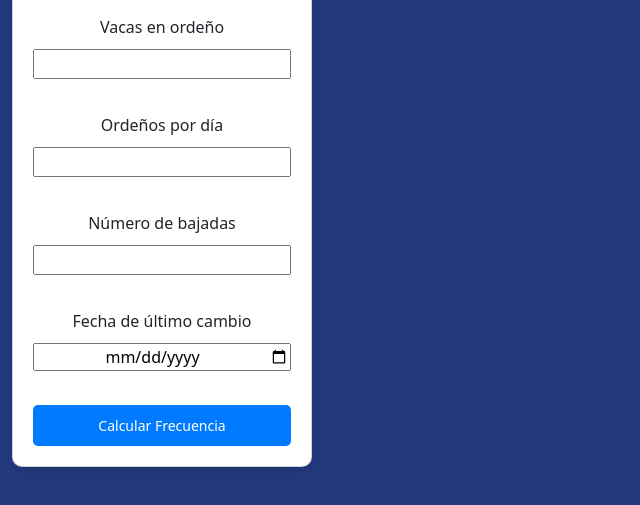
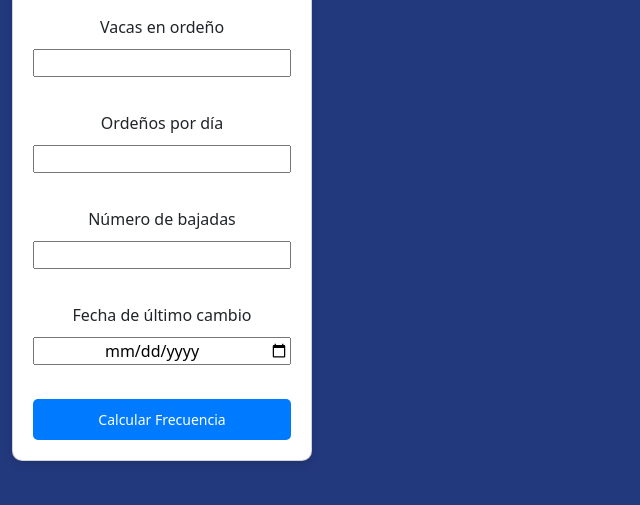
Before and after one commit to Malioj/PreEntrega2-Berton, a plain HTML site: page index.html in a window 1280 px wide. Shown: the part 147-652 px from the top of the page, without its empty margins (0-640 px from the left). Drawn offline with nearby package versions, Linux system fonts and the light colour scheme.

Commit message:
actualizado

```diff
--- a/JS/JS.js
+++ b/JS/JS.js
@@ -36,7 +36,7 @@ function mostrarResultado(frecuenciaDias, fechaProximoCambio) {
     document.getElementById("frecuencia").innerHTML = `Frecuencia de cambio: ${frecuenciaDias} días`;
 
     // Formatear la fecha utilizando toLocaleDateString
-    document.getElementById("proximoCambio").innerHTML = `Próximo cambio de pezoneras: ${fechaProximoCambio.toLocaleDateString("es-ES")}`;
+    document.getElementById("proximoCambio").innerHTML = `Próximo cambio de pezoneras: <br /> ${fechaProximoCambio.toLocaleDateString("es-ES")}`;
 }
 
 document.getElementById("calculoForm").addEventListener('submit', function(event) {
--- a/css/estilo.css
+++ b/css/estilo.css
@@ -1,8 +1,9 @@
-html, body {
-    height: 100%;
+* {
+    padding: 0;
     margin: 0;
-    /* display: flex; */
-    align-items: center;
+    box-sizing: border-box;
+  }
+    body{
     background-color: #23397d;
 }
 
--- a/index.html
+++ b/index.html
@@ -14,9 +14,10 @@
   </head>
 
   <body>
-    <div class="container-fluid">
+    <!-- DIV CALCULADORA -->
+    <div class="container-fluid calculadorad">
       <div class="row">
-        <div class="col-xxl-3">
+        <div class="col-xxl-6">
           <form class="card" id="calculoForm">
             <h2 class="pb-2">Calculá tu próximo cámbio de pezoneras</h2>
             <label for="cantidadVacas" class="pt-2">Vacas en ordeño</label>
@@ -74,8 +75,7 @@
     <script
       src="https://cdn.jsdelivr.net/npm/bootstrap@5.3.2/dist/js/bootstrap.bundle.min.js"
       integrity="sha384-C6RzsynM9kWDrMNeT87bh95OGNyZPhcTNXj1NW7RuBCsyN/o0jlpcV8Qyq46cDfL"
-      crossorigin="anonymous"
-    ></script>
+      crossorigin="anonymous"></script>
     <script src="JS/JS.js"></script>
   </body>
 </html>
```
